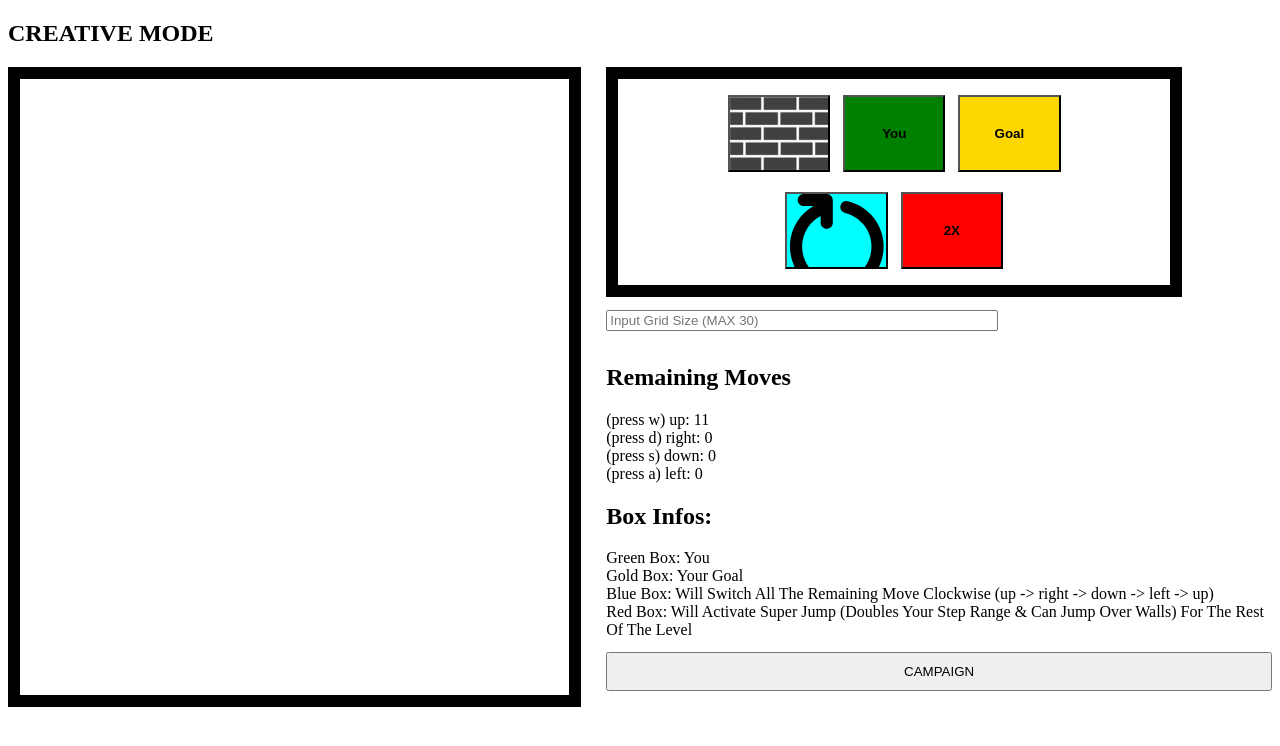
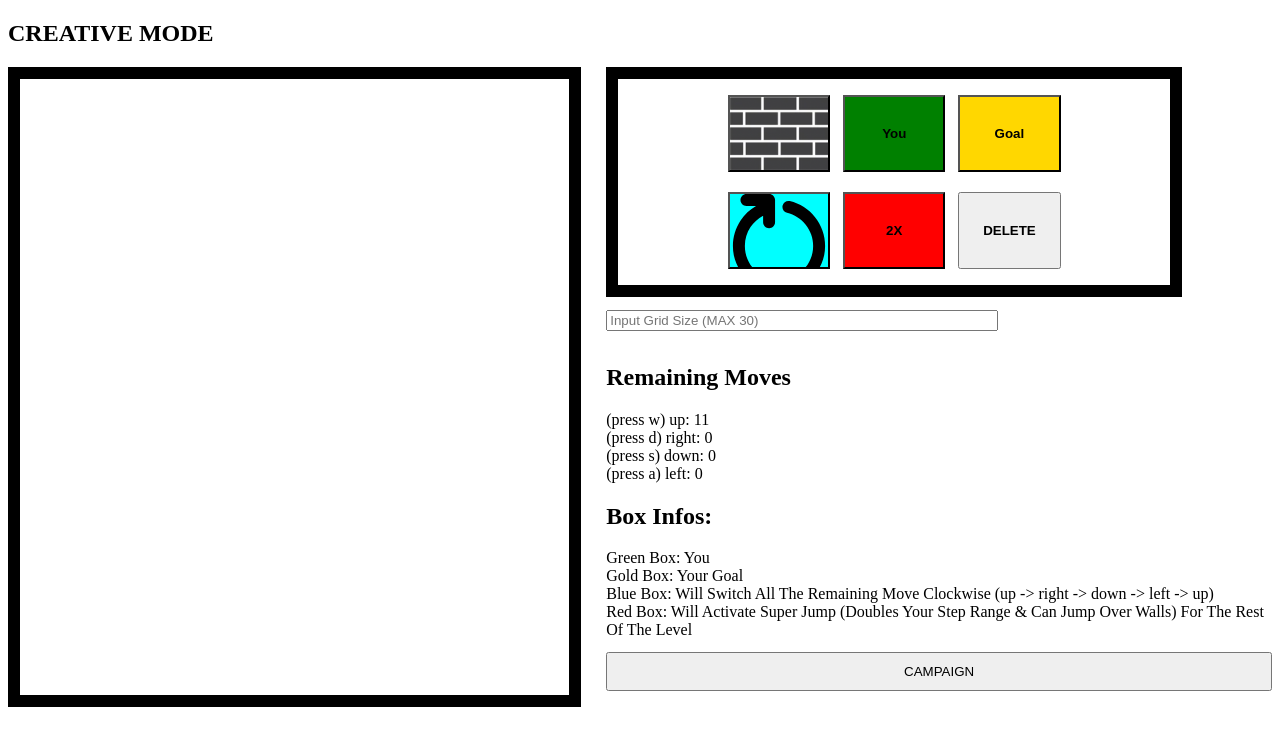
Before and after one commit to erickj04/LimitedMove, a React (Create React App) app: page / in a window 1280 px wide. Shown: the top 746 px of the page. Built offline with nearby package versions, Linux system fonts and the light colour scheme.

Commit message:
add delete button

```diff
--- a/src/ChooseBoxType.js
+++ b/src/ChooseBoxType.js
@@ -1,4 +1,4 @@
-import { WallButton, PlayerButton, GoalButton, ClockwiseButton, SuperJumpButton} from './LevelHandling';
+import { WallButton, PlayerButton, GoalButton, ClockwiseButton, SuperJumpButton, DeleteButton} from './LevelHandling';
 import { useState } from 'react';
 import { CreativeContainer } from './LevelHandling';
 export default function ChooseBoxType({selectedBox, setSelectedBox}){
@@ -8,10 +8,11 @@ export default function ChooseBoxType({selectedBox, setSelectedBox}){
     return(
         <CreativeContainer>
             {selectedBox === 'wall' ? <WallButton clicked /> : <WallButton onClick={() => handleSelectedBox('wall')} />}
-            {selectedBox === 'player' ? <PlayerButton clicked>You</PlayerButton>: <PlayerButton onClick={() => handleSelectedBox('player')}>You</PlayerButton>}
-            {selectedBox === 'goal' ? <GoalButton clicked>Goal</GoalButton>: <GoalButton onClick={() => handleSelectedBox('goal')}>Goal</GoalButton>}
+            {selectedBox === 'player' ? <PlayerButton clicked>You</PlayerButton> : <PlayerButton onClick={() => handleSelectedBox('player')}>You</PlayerButton>}
+            {selectedBox === 'goal' ? <GoalButton clicked>Goal</GoalButton> : <GoalButton onClick={() => handleSelectedBox('goal')}>Goal</GoalButton>}
             {selectedBox === 'clockwise' ? <ClockwiseButton clicked /> : <ClockwiseButton onClick={() => handleSelectedBox('clockwise')} />}
-            {selectedBox === 'superJump' ? <SuperJumpButton clicked>2X</SuperJumpButton>: <SuperJumpButton onClick={() => handleSelectedBox('superJump')}>2X</SuperJumpButton>}
+            {selectedBox === 'superJump' ? <SuperJumpButton clicked>2X</SuperJumpButton> : <SuperJumpButton onClick={() => handleSelectedBox('superJump')}>2X</SuperJumpButton>}
+            {selectedBox === 'delete' ? <DeleteButton clicked>DELETE</DeleteButton> : <DeleteButton onClick={() => handleSelectedBox('delete')}>DELETE</DeleteButton>}
         </CreativeContainer>
     )
 }
--- a/src/CreativeGrid.js
+++ b/src/CreativeGrid.js
@@ -8,7 +8,7 @@ export default function CreativeGrid({gridSize, player, finished, selectedBox, d
     const [goal, setGoal] = useState({});
     const [superJump, setSuperJump] = useState([]);
     const [switchClockwise, setSwitchClockwise] = useState([]);
-    function handleChangeBox({selectedBox, koorX, koorY}){
+    function handleChangeBox({koorX, koorY}){
         if(selectedBox === 'wall'){
             setWalls([...walls, {koorX, koorY}]);
         }
@@ -30,14 +30,36 @@ export default function CreativeGrid({gridSize, player, finished, selectedBox, d
             setSwitchClockwise([...switchClockwise, {koorX, koorY}]);
         }
     }
+    function HandleDeleteBox({targetBox, koorX, koorY}){
+
+        if(selectedBox === 'delete'){
+            if(targetBox === 'player'){
+                dispatch({
+                    type: 'deletePlayer'
+                })
+            }
+            if(targetBox === 'wall'){
+                setWalls(walls.filter(wall => wall.koorX !== koorX || wall.koorY !== koorY));
+            }
+            if(targetBox === 'goal'){
+                setGoal({});
+            }
+            if(targetBox === 'superJump'){
+                setSuperJump(superJump.filter(sp => sp.koorX !== koorX || sp.koorY !== koorY))
+            }
+            if(targetBox === 'clockwise'){
+                setSwitchClockwise(switchClockwise.filter(clockwise => clockwise.koorX !== koorX || clockwise.koorY !== koorY))
+            }
+        }
+    }
     function boxType({type, id, koorX, koorY}){
-        if(type === 'player')return(<PlayerBox gridSize={gridSize} key={id}>You</PlayerBox>);
-        else if(type === 'wall')return(<WallBox key={id} />);
-        else if(type === 'goal')return(<GoalBox gridSize={gridSize} key={id}>Goal</GoalBox>);
-        else if(type === 'superJump')return(<SuperJumpBox gridSize={gridSize} key={id}>2X</SuperJumpBox>);
+        if(type === 'player')return(<PlayerBox onClick = {() => HandleDeleteBox({targetBox: 'player', koorX, koorY})} gridSize={gridSize} key={id}>You</PlayerBox>);
+        else if(type === 'wall')return(<WallBox onClick = {() => HandleDeleteBox({targetBox: 'wall', koorX, koorY})} key={id} />);
+        else if(type === 'goal')return(<GoalBox onClick = {() => HandleDeleteBox({targetBox: 'goal', koorX, koorY})} gridSize={gridSize} key={id}>Goal</GoalBox>);
+        else if(type === 'superJump')return(<SuperJumpBox onClick = {() => HandleDeleteBox({targetBox: 'superJump', koorX, koorY})} gridSize={gridSize} key={id}>2X</SuperJumpBox>);
         else if(type === 'switchClockwise')return(<ClockwiseBox gridSize={gridSize} key={id}></ClockwiseBox>);
         else if(type === 'finished')return(<FinishBox key={id}/>);
-        else  return(<EmptyBox onClick={() => handleChangeBox({selectedBox, koorX, koorY})} key={id} />)
+        else  return(<EmptyBox onClick={() => handleChangeBox({koorX, koorY})} key={id} />)
     }
     //too inefficient to move players
     useEffect(() => {
--- a/src/LevelHandling.js
+++ b/src/LevelHandling.js
@@ -241,6 +241,19 @@ export const SuperJumpButton=styled.button`
         border-style: solid;
     `}
 `
+export const DeleteButton=styled.button`
+    display: flex;
+    align-items: center;
+    justify-content: center;
+    width: 8vw;
+    height: 6vw;
+    font-weight: bold;
+    ${props => props.clicked && css`
+        scale: 0.9;
+        border-color: red;
+        border-style: solid;
+    `}
+`
 export const CreativeContainer = styled.div`
     display: flex;
     padding: 1vw 5vw;
--- a/src/ManagePlayer.js
+++ b/src/ManagePlayer.js
@@ -52,6 +52,12 @@ export default function ManagePlayer(player, action){
                 position: {koorX: action.koorX, koorY: action.koorY}
             }
         }
+        case 'deletePlayer': {
+            return {
+                ...player,
+                position: {koorX: 0, koorY: 0}
+            }
+        }
         default: {
             console.log('WHAT!');
         }
```
